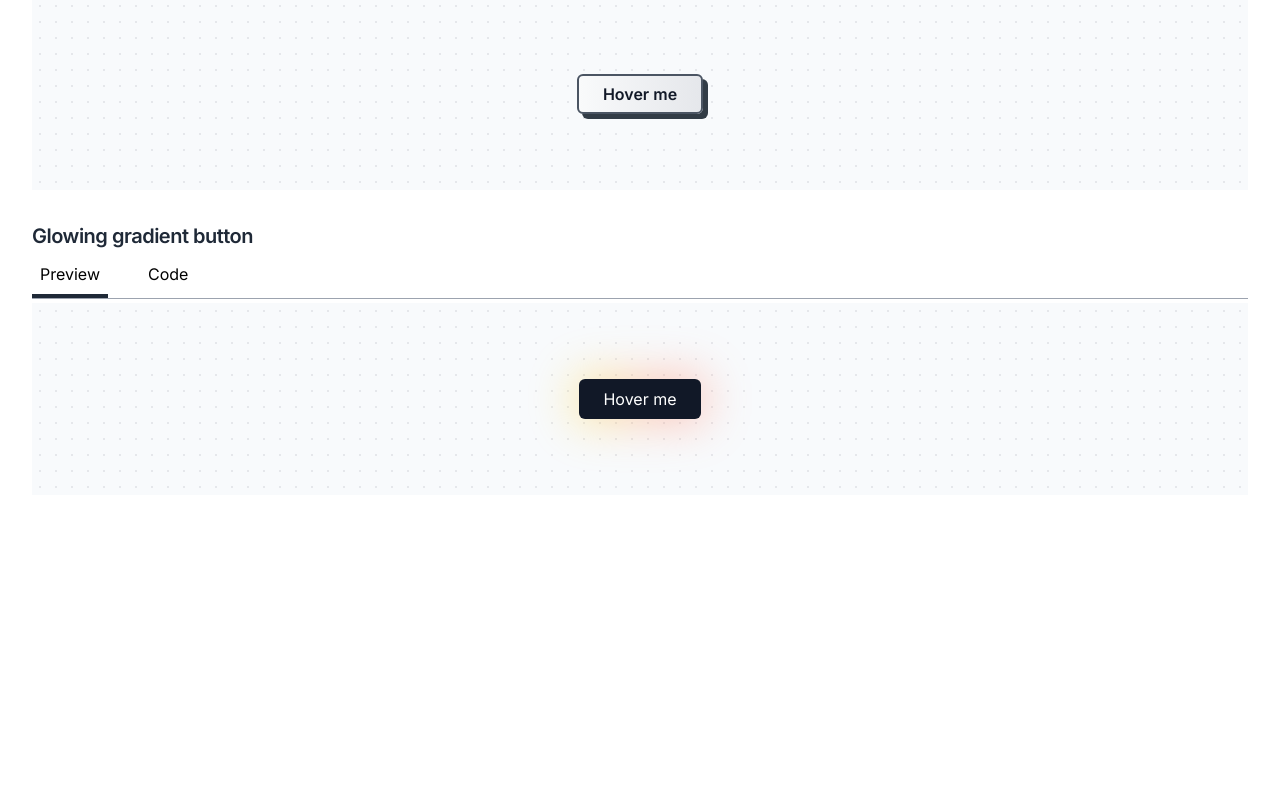
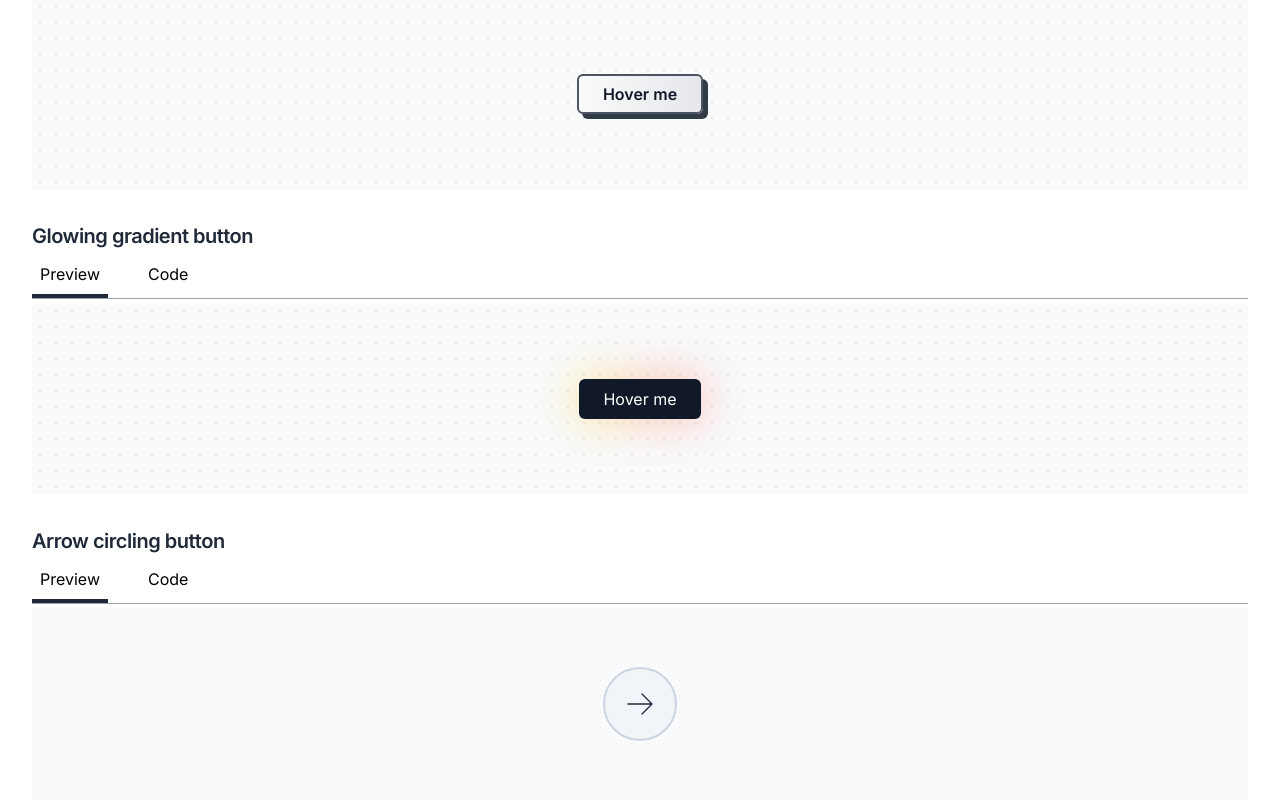
Before and after one commit to ryanadhi/rap-ui-experiments, a Next.js app: page / in a window 1280 px wide. Shown: the part 303-1103 px from the top of the page. Before the commit the page ends 800 px from the top, so only its background shows below. Built offline with nearby package versions, Linux system fonts and the light colour scheme.

Commit message:
feat: button circling

```diff
--- /dev/null
+++ b/app/components/ui-components/Buttons/ButtonCircle/codeSample.ts
@@ -0,0 +1,82 @@
+const codeSample: string = `
+"use client";
+
+import { motion } from "framer-motion";
+
+const ButtonCircle = () => {
+  return (
+    <motion.div
+      className="w-20 h-20 relative"
+      role="button"
+      initial="hidden" // Start in hidden state
+      whileHover="visible" // Trigger hover animations for both circle and arrow
+    >
+      <svg
+        className="fill-slate-100"
+        width="100%"
+        height="100%"
+        viewBox="0 0 80 80"
+      >
+        <circle
+          className="stroke-slate-300"
+          cx="40"
+          cy="40"
+          r="36"
+          strokeWidth={2}
+        />
+      </svg>
+
+      {/* Animated Circle on Hover */}
+      <motion.svg
+        className="absolute top-0 left-0 z-10 fill-transparent"
+        width="100%"
+        height="100%"
+        viewBox="0 0 80 80"
+      >
+        <motion.circle
+          className="stroke-slate-800"
+          cx="40"
+          cy="40"
+          r="36"
+          strokeWidth={2}
+          variants={{
+            hidden: { pathLength: 0, opacity: 0 },
+            visible: {
+              pathLength: 1,
+              opacity: 1,
+              transition: {
+                pathLength: { type: "spring", duration: 0.75, bounce: 0 },
+                opacity: { duration: 0.01 },
+              },
+            },
+          }}
+          custom={0}
+        />
+      </motion.svg>
+
+      {/* Animated Arrow on Hover */}
+      <motion.svg
+        xmlns="http://www.w3.org/2000/svg"
+        fill="none"
+        viewBox="0 0 24 24"
+        stroke-width="1.5"
+        className="absolute inset-0 m-auto fill-slate-500 w-8 h-8 z-20 stroke-slate-800"
+        initial={{ x: 0 }} // Initial position of the arrow
+        variants={{
+          visible: { x: 5 }, // Translate X by 5px on hover
+        }}
+      >
+        <path
+          stroke-linecap="round"
+          stroke-linejoin="round"
+          d="M13.5 4.5 21 12m0 0-7.5 7.5M21 12H3"
+        />
+      </motion.svg>
+    </motion.div>
+  );
+};
+
+export default ButtonCircle;
+`;
+
+export default codeSample;
--- /dev/null
+++ b/app/components/ui-components/Buttons/ButtonCircle/index.tsx
@@ -0,0 +1,78 @@
+"use client";
+
+import { motion } from "framer-motion";
+
+const ButtonCircle = () => {
+  return (
+    <motion.div
+      className="w-20 h-20 relative"
+      role="button"
+      initial="hidden" // Start in hidden state
+      whileHover="visible" // Trigger hover animations for both circle and arrow
+    >
+      <svg
+        className="fill-slate-100"
+        width="100%"
+        height="100%"
+        viewBox="0 0 80 80"
+      >
+        <circle
+          className="stroke-slate-300"
+          cx="40"
+          cy="40"
+          r="36"
+          strokeWidth={2}
+        />
+      </svg>
+
+      {/* Animated Circle on Hover */}
+      <motion.svg
+        className="absolute top-0 left-0 z-10 fill-transparent"
+        width="100%"
+        height="100%"
+        viewBox="0 0 80 80"
+      >
+        <motion.circle
+          className="stroke-slate-800"
+          cx="40"
+          cy="40"
+          r="36"
+          strokeWidth={2}
+          variants={{
+            hidden: { pathLength: 0, opacity: 0 },
+            visible: {
+              pathLength: 1,
+              opacity: 1,
+              transition: {
+                pathLength: { type: "spring", duration: 0.75, bounce: 0 },
+                opacity: { duration: 0.01 },
+              },
+            },
+          }}
+          custom={0}
+        />
+      </motion.svg>
+
+      {/* Animated Arrow on Hover */}
+      <motion.svg
+        xmlns="http://www.w3.org/2000/svg"
+        fill="none"
+        viewBox="0 0 24 24"
+        stroke-width="1.5"
+        className="absolute inset-0 m-auto fill-slate-500 w-8 h-8 z-20 stroke-slate-800"
+        initial={{ x: 0 }} // Initial position of the arrow
+        variants={{
+          visible: { x: 5 }, // Translate X by 5px on hover
+        }}
+      >
+        <path
+          stroke-linecap="round"
+          stroke-linejoin="round"
+          d="M13.5 4.5 21 12m0 0-7.5 7.5M21 12H3"
+        />
+      </motion.svg>
+    </motion.div>
+  );
+};
+
+export default ButtonCircle;
--- a/app/components/web-components/modules/Buttons.tsx/index.tsx
+++ b/app/components/web-components/modules/Buttons.tsx/index.tsx
@@ -4,6 +4,8 @@ import ButtonHover from "@uiComponents/Buttons/ButtonHover";
 import buttonHoverCodeSample from "@uiComponents/Buttons/ButtonHover/codeSample";
 import ButtonGlowing from "@uiComponents/Buttons/ButtonGradientGlowing";
 import buttonGlowingCodeSample from "@uiComponents/Buttons/ButtonGradientGlowing/codeSample";
+import ButtonCircle from "@uiComponents/Buttons/ButtonCircle";
+import buttonCircleCodeSample from "@uiComponents/Buttons/ButtonCircle/codeSample";
 import CodeBlock from "../../common/CodeBlock";
 
 const Buttons = () => {
@@ -28,6 +30,12 @@ const Buttons = () => {
           tab1={<ButtonGlowing />}
           tab2={<CodeBlock code={buttonGlowingCodeSample} />}
         />
+        <ComponentPreview
+          title="Arrow circling button"
+          containerStyle="basis-full"
+          tab1={<ButtonCircle />}
+          tab2={<CodeBlock code={buttonCircleCodeSample} />}
+        />
       </div>
     </div>
   );
--- a/package.json
+++ b/package.json
@@ -9,6 +9,7 @@
     "lint": "next lint"
   },
   "dependencies": {
+    "framer-motion": "^11.9.0",
     "next": "14.2.13",
     "prismjs": "^1.29.0",
     "react": "^18",
```
Also changed, not shown: 1 other file (tests, documents, lock files or other folders).
